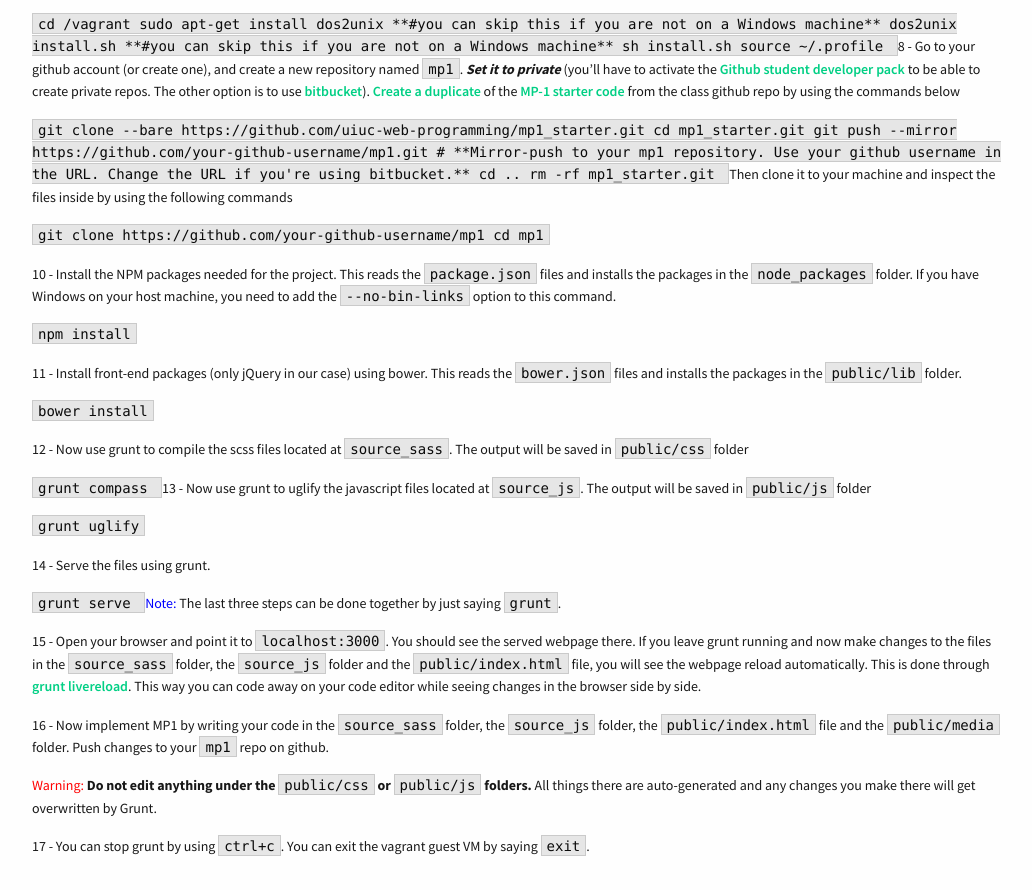
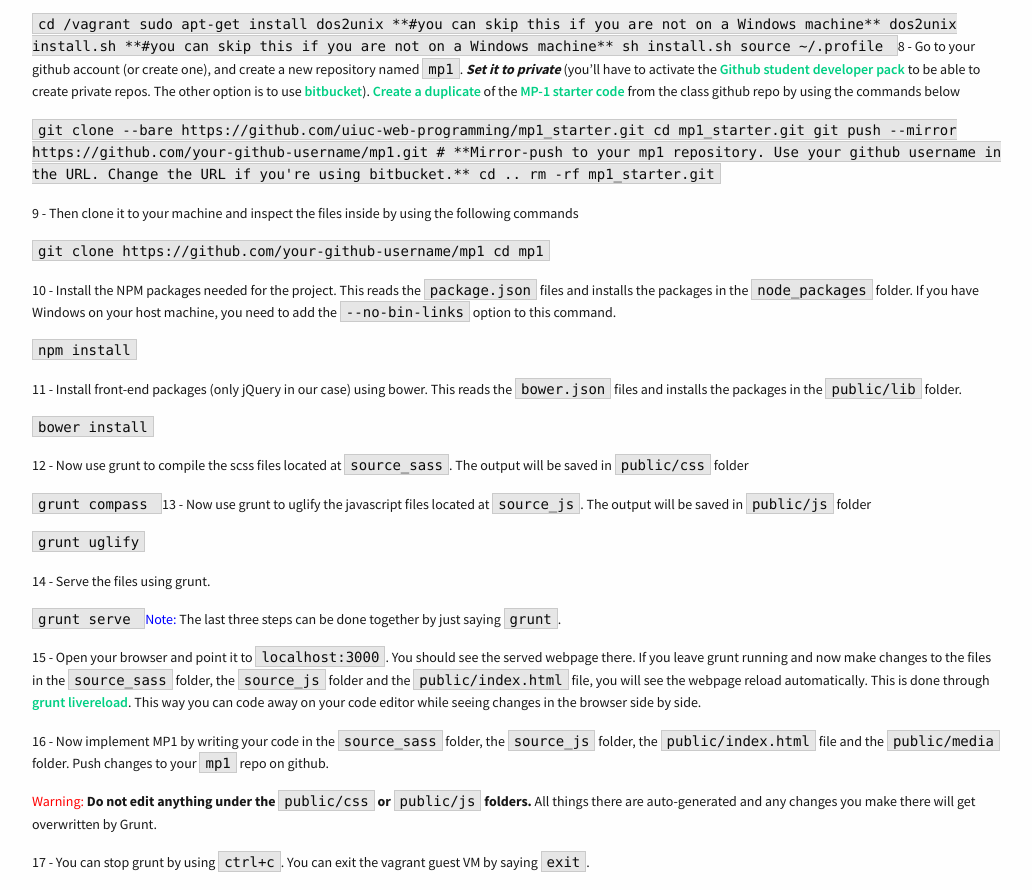
Before and after one commit to gouthamp900/su17, a website: page labs/Lab-1/index.html in a window 1280 px wide. Shown: the part 1089-1979 px from the top of the page, without its empty margins (123-1155 px from the left). Drawn offline with nearby package versions, Linux system fonts and the light colour scheme; files whose address does not match are found by name.

Commit message:
Fixed small mistakes

```diff
--- a/labs/Lab-1/index.html
+++ b/labs/Lab-1/index.html
@@ -82,6 +82,7 @@ dos2unix install.sh **#you can skip this if you are not on a Windows machine**
 sh install.sh
 source ~/.profile
 </code>
+
 8 - Go to your github account (or create one), and create a new repository named <code>mp1</code>. <strong><em>Set it to private</em></strong> (you’ll have to activate the <a href="https://education.github.com/pack">Github student developer pack</a> to be able to create private repos. The other option is to use <a href="https://bitbucket.org/">bitbucket</a>). <a href="https://help.github.com/articles/duplicating-a-repository/">Create a duplicate</a> of the <a href="https://github.com/uiuc-web-programming/mp1_starter">MP-1 starter code</a> from the class github repo by using the commands below</p>
 
 <p><code>
@@ -92,7 +93,8 @@ git push --mirror https://github.com/your-github-username/mp1.git
 cd ..
 rm -rf mp1_starter.git
 </code>
-Then clone it to your machine and inspect the files inside by using the following commands</p>
+
+<p>9 - Then clone it to your machine and inspect the files inside by using the following commands</p>
 
 <p><code>
 git clone https://github.com/your-github-username/mp1
```
